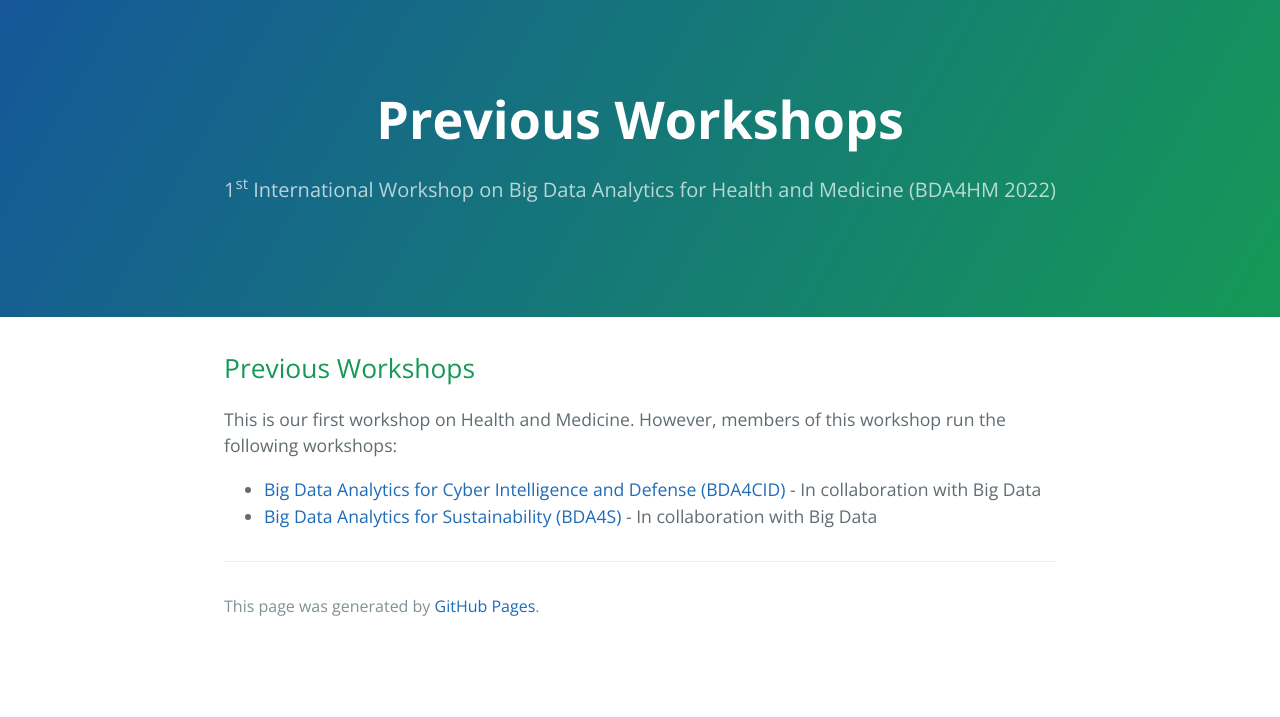
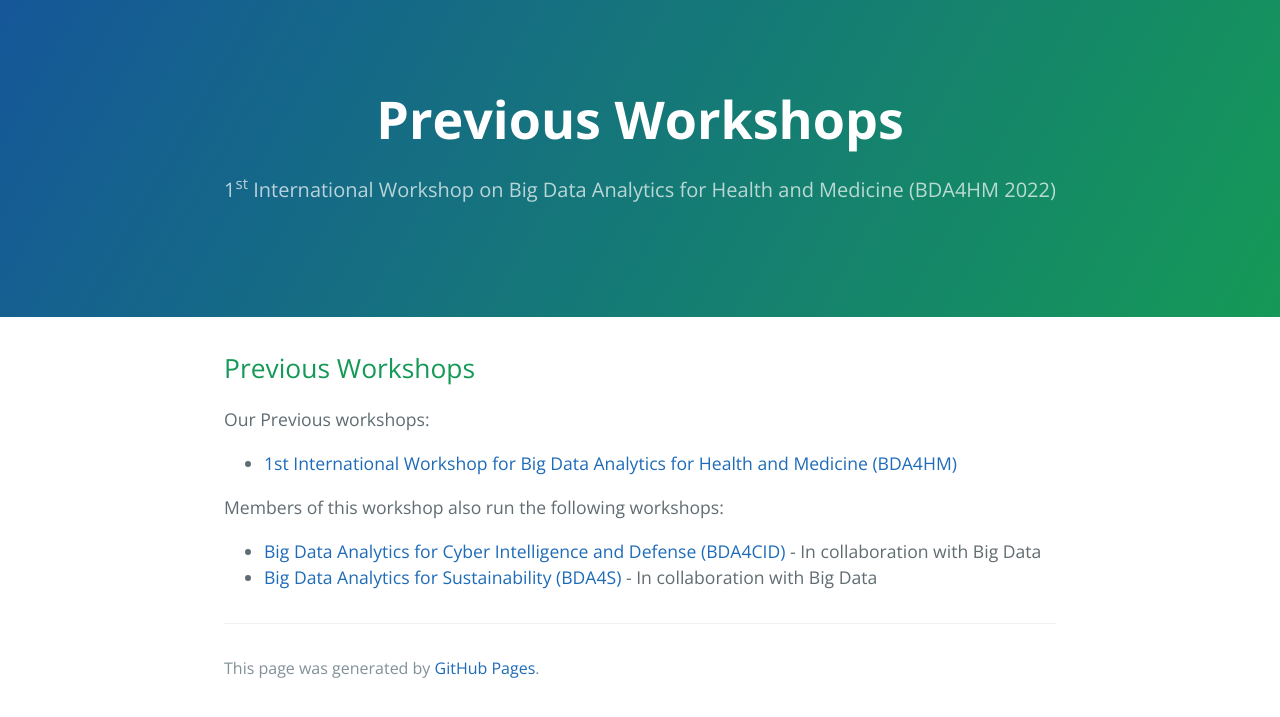
Before and after one commit to bda4hm/bda4hm.github.io, a Jekyll site: the page built from Previous.md, in a window 1280 px wide. Shown: the top 717 px of the page. Built offline with Jekyll 4.4.1, drawn with Linux system fonts in a browser that asks for light colours; our own code applies the rules of GitHub Pages for plain Markdown files.

Commit message:
Update Previous.md

```diff
--- a/Previous.md
+++ b/Previous.md
@@ -3,7 +3,10 @@ layout: default
 ---
 ## Previous Workshops
 
-This is our first workshop on Health and Medicine. However, members of this workshop run the following workshops:
+Our Previous workshops:
+- [1st International Workshop for Big Data Analytics for Health and Medicine (BDA4HM)](2022)
+
+Members of this workshop also run the following workshops:
 
 - [Big Data Analytics for Cyber Intelligence and Defense (BDA4CID)](https://bda4cid.github.io) - In collaboration with Big Data
 - [Big Data Analytics for Sustainability (BDA4S)](https://bda4s.github.io) - In collaboration with Big Data
```
